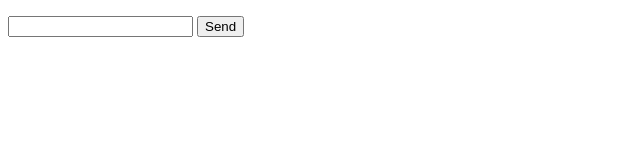
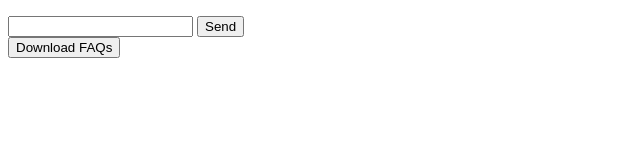
Before and after one commit to longphung/technology-design, a plain HTML site: page templates/index.html in a window 1280 px wide. Shown: the whole page, without its empty margins (0-640 px from the left). Drawn offline with Linux system fonts and the light colour scheme.

Commit message:
✨ feat: add button for download faq

```diff
--- a/templates/index.html
+++ b/templates/index.html
@@ -10,6 +10,9 @@
     <input id="message-input" autocomplete="off"/>
     <button>Send</button>
 </form>
+
+<button onclick="window.location.href='/faqs/download'">Download FAQs</button>
+
 <script type="module">
     import {io} from "https://cdn.socket.io/4.4.1/socket.io.esm.min.js";
     // Connect to the server at localhost 8080
```
